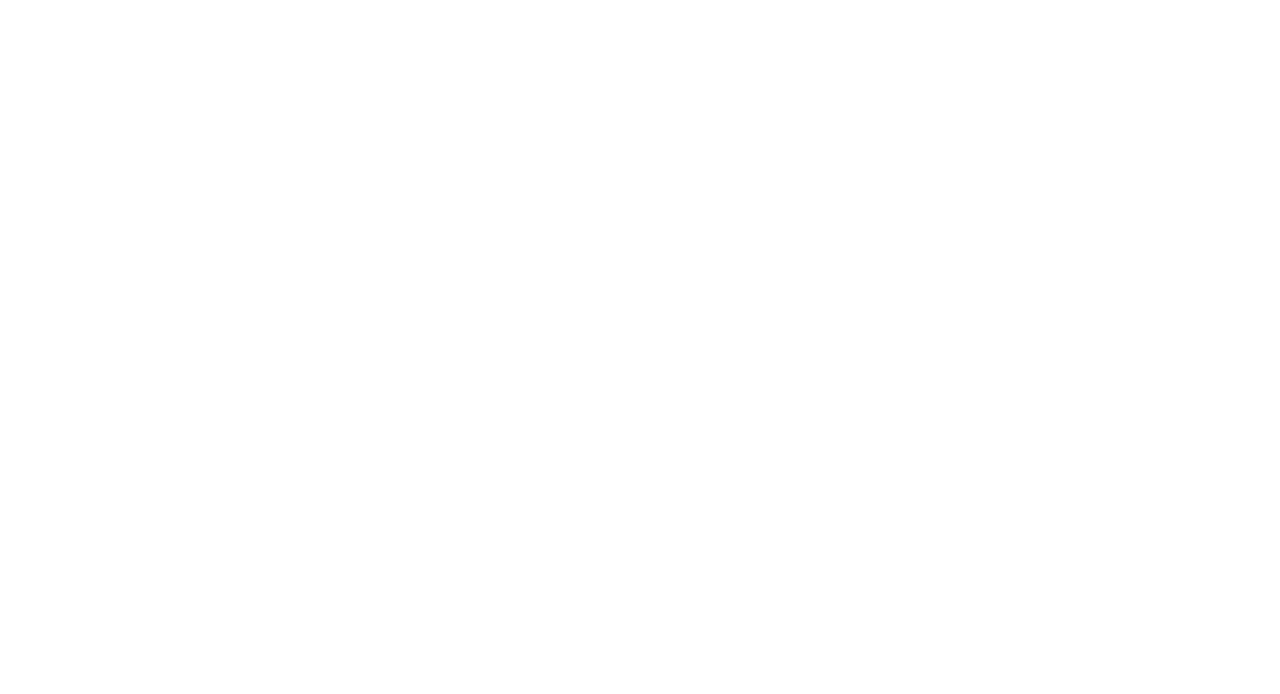
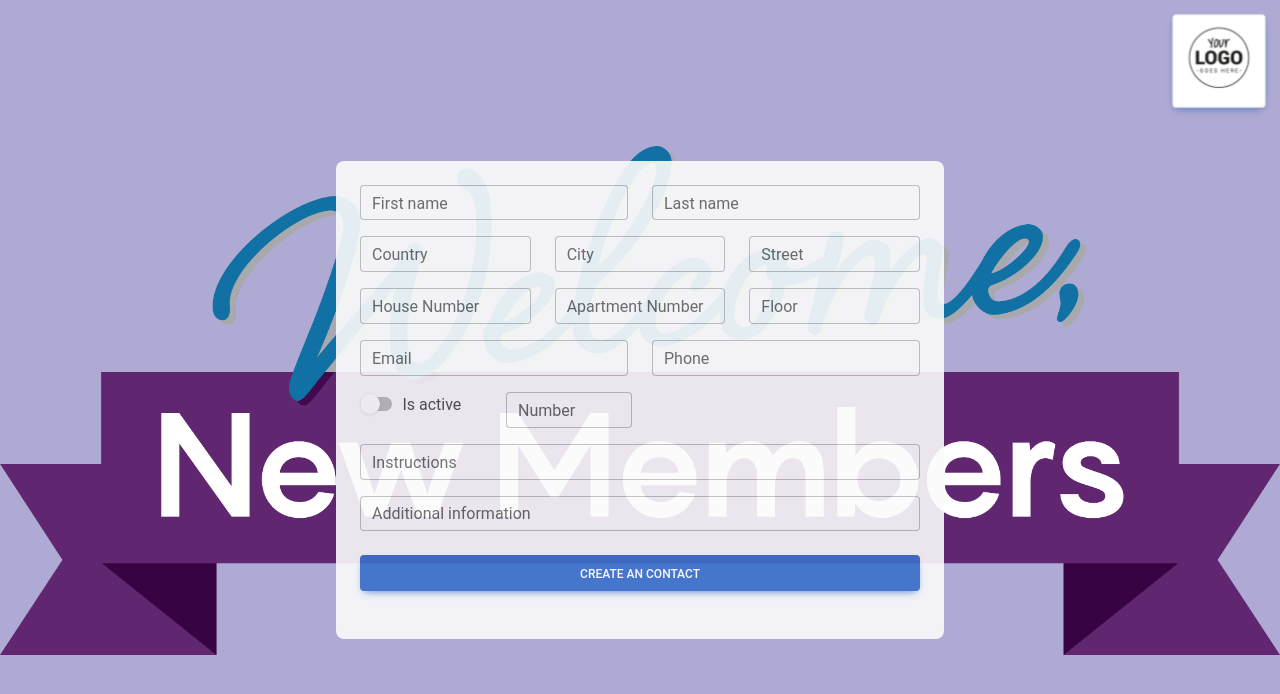
Before and after one commit to MikyViz/zdaka_sis, a React (Vite) app: page /account/contacts in a window 1280 px wide. Before the commit this address had no page. Shown: the top 694 px of the page. Built offline with nearby package versions, Linux system fonts and the light colour scheme; sample sign-in values are in the browser's storage.

Commit message:
token save & contact create reqwest

```diff
--- a/package.json
+++ b/package.json
@@ -20,6 +20,7 @@
     "react-bootstrap": "^2.10.7",
     "react-dom": "^18.3.1",
     "react-router-dom": "^7.0.2",
+    "react-webgl-trails": "^0.0.5",
     "uuid": "^11.0.3"
   },
   "devDependencies": {
--- a/src/App.jsx
+++ b/src/App.jsx
@@ -3,13 +3,13 @@ import 'bootstrap/dist/css/bootstrap.min.css';
 import '@fortawesome/fontawesome-free/css/all.min.css';
 import { BrowserRouter as Router, Routes, Route } from 'react-router-dom';
 
-import Login from './components/Login';
+import Login from './pages/Login';
 import Registration from './pages/Registration';
 import SideNavbar from './components/SideNavbar';
 import ContactForm from './components/ContactForm';
 import Contacts from './pages/Contacts';
-import Acount from './pages/Acount';
-import Dashboard from './pages/Dashbodr';
+import Account from './pages/Account';
+import Dashboard from './pages/Dashboard';
 
 function App() {
   return (
@@ -22,7 +22,7 @@ function App() {
         <Route path="/sidenavbar" element={<SideNavbar />} />
         <Route path="/userform" element={<ContactForm />} />
 
-        <Route path="/acount" element={<Acount />}>
+        <Route path="/account" element={<Account />}>
           <Route index element={<Dashboard />} />
           <Route path="contacts" element={<Contacts />} />
         </Route>
--- a/src/components/ContactForm.jsx
+++ b/src/components/ContactForm.jsx
@@ -1,4 +1,4 @@
-import React from 'react';
+import { useState, useImperativeHandle, forwardRef } from 'react';
 import {
   MDBRow,
   MDBCol,
@@ -11,94 +11,105 @@ import {
   MDBBtnGroup,
 } from 'mdb-react-ui-kit';
 
-export default function ContactsForm(props) {
+const ContactForm = function (props) {
+  const [formData, setFormData] = useState({
+    firstName: '',
+    lastName: '',
+    country: '',
+    city: '',
+    street: '',
+    houseNum: '',
+    apt: '',
+    email: '',
+    floor: '',
+    cellPhone: '',
+    number: '',
+    isActive: false,
+    instructions: '',
+    additionalInfo: '',
+  });
+
+  const handleChange = (e) => {
+    const { id, value, checked, type } = e.target;
+    setFormData((prevData) => ({
+      ...prevData,
+      [id]: type === 'checkbox' ? !checked : value,    }));
+    console.log(formData);
+  };
+
+  const handleSubmit = (e) => {
+    e.preventDefault();
+    props.req(formData);
+  };
+
   return (
-    <MDBContainer fluid className = {`${props.styleClass} p-4 bg-light bg-gradient overflow-hidden`}>
+    <MDBContainer fluid className={`${props.styleClass} p-4 bg-light bg-gradient overflow-hidden`}>
       <form>
         <MDBRow className="mb-3">
           <MDBCol md="6">
-            <MDBInput id="first-name" label="First name" />
+            <MDBInput id="firstName" label="First name" onChange={handleChange} />
           </MDBCol>
           <MDBCol md="6">
-            <MDBInput id="last-name" label="Last name" />
+            <MDBInput id="lastName" label="Last name" onChange={handleChange} />
           </MDBCol>
         </MDBRow>
         <MDBRow className="mb-3">
           <MDBCol md="4">
-            <MDBInput id="country" label="Country" />
+            <MDBInput id="country" label="Country" onChange={handleChange} />
           </MDBCol>
           <MDBCol md="4">
-            <MDBInput id="city" label="City" />
+            <MDBInput id="city" label="City" onChange={handleChange} />
           </MDBCol>
           {/*           // TODO: Add neighborhood form */}
           <MDBCol md="4">
-            <MDBInput id="street" label="Street" />
+            <MDBInput id="street" label="Street" onChange={handleChange} />
           </MDBCol>
         </MDBRow>
         <MDBRow className="mb-3">
           <MDBCol md="4">
-            <MDBInput id="house-number" label="House Number" />
+            <MDBInput id="houseNum" label="House Number" onChange={handleChange} />
           </MDBCol>
           <MDBCol md="4">
-            <MDBInput id="apartment-number" label="Apartment Number" />
+            <MDBInput id="apt" label="Apartment Number" onChange={handleChange} />
           </MDBCol>
           <MDBCol md="4">
-            <MDBInput id="floor" label="Floor" />
+            <MDBInput id="floor" label="Floor" onChange={handleChange} />
           </MDBCol>
         </MDBRow>
         <MDBRow className="mb-3">
           <MDBCol md="6">
-            <MDBInput type="email" id="email" label="Email" />
+            <MDBInput type="email" id="email" label="Email" onChange={handleChange} />
           </MDBCol>
           <MDBCol md="6">
-            <MDBInput type="tel" id="phone" label="Phone" />
+            <MDBInput type="tel" id="cellPhone" label="Phone" onChange={handleChange} />
           </MDBCol>
         </MDBRow>
         <MDBRow className="mb-3">
-          <MDBCol md="12">
-            <MDBSwitch defaultChecked id="is-active" label="Is active" />
+          <MDBCol md="3">
+          {/* //TODO repair */}
+            <MDBSwitch id="isActive" label="Is active" onChange={handleChange} />
+          </MDBCol>
+          <MDBCol md="3" className="form-outline" data-mdb-input-init style={{ maxWidth: "150px" }}>
+            <MDBInput type="number" label="Number" id="number" className="form-control" onChange={handleChange} />
           </MDBCol>
         </MDBRow>
-        <MDBBtnGroup className="mb-3">
-          <MDBRadio
-            btn
-            btnColor="secondary"
-            id="pay-program-1"
-            name="options"
-            wrapperTag="span"
-            label="Pay program 1"
-          />
-          <MDBRadio
-            btn
-            btnColor="secondary"
-            id="pay-program-2"
-            name="options"
-            wrapperClass="mx-2"
-            wrapperTag="span"
-            label="Pay program 2"
-          />
-          <MDBRadio
-            btn
-            btnColor="secondary"
-            id="pay-program-3"
-            name="options"
-            wrapperTag="span"
-            label="Pay program 3"
-          />
-        </MDBBtnGroup>
-        <MDBInput className="mb-3" id="instructions" label="Instructions" />
+
+        <MDBInput className="mb-3" id="instructions" label="Instructions" onChange={handleChange} />
         <MDBInput
           wrapperClass="mb-4"
-          textarea
-          id="additional-info"
+          type='textarea'
+          id="additionalInfo"
           rows={4}
           label="Additional information"
+          onChange={handleChange}
         />
 
-        <MDBBtn className="mb-4" type="submit" block>
-          Create an account
+        <MDBBtn className="mb-4" block onClick={handleSubmit}>
+          {props.btnText}
         </MDBBtn>
       </form>
     </MDBContainer>
   );
-}
+};
+
+export default ContactForm
--- a/src/components/SideNavbar.jsx
+++ b/src/components/SideNavbar.jsx
@@ -2,10 +2,18 @@ import React, { useEffect } from 'react';
 import 'bootstrap/dist/css/bootstrap.min.css';
 import 'bootstrap/dist/js/bootstrap.bundle.min';
 import '../styles/sideNavbar.css';
-import { Link } from 'react-router-dom';
+import { Link, useNavigate } from 'react-router-dom';
 import logoPH from '../assets/your-logo-goes-here.gif';
 
 export default function Sidebar(props) {
+  const navigate = useNavigate();
+
+  const logout = (e) => {
+    e.stopPropagation()
+    localStorage.removeItem('token')
+    navigate('/')
+
+  }
   return (
     <div id="sideNavbar" className="d-flex flex-column align-items-center">
       <button
@@ -18,7 +26,7 @@ export default function Sidebar(props) {
         {/*         <span style={{fontSize: "30px"}}>🫎</span>👇 */}
         <img
           src={logoPH}
-          className="rounded mx-auto d-block img-thumbnail d-block"
+          className="rounded mx-auto d-block img-thumbnail"
           alt="Logo"
           style={{ maxHeight: '90px' }}
         />
@@ -48,67 +56,71 @@ export default function Sidebar(props) {
           </h5>
         </div>
         <div className="offcanvas-body">
-          <div class="list-group list-group-light">
-            <a
-              href="#"
+          <div className="list-group list-group-light">
+            <p className="list-group-item list-group-item-action px-3 border-0 fs-4"
+              onClick={logout}>
+              <i className="fa fa-sign-out fa-2x" aria-hidden="true"></i> התנתקות
+            </p>
+            <Link
+              to="#"
               className="list-group-item list-group-item-action px-3 border-0"
             >
               <i className="bi bi-house-door fs-2"></i>
               <span className="fs-4">עמוד ראשי </span>
-            </a>
-            <a
-              href="/acount/contacts"
+            </Link>
+            <Link
+              to="/account/contacts"
               className="list-group-item list-group-item-action px-3 border-0"
             >
               <i className="bi bi-person-rolodex fs-2"></i>
               <span className="fs-4"> אנשי קשר </span>
-            </a>
-            <a
-              href="#"
+            </Link>
+            <Link
+              to="#"
               className="list-group-item list-group-item-action px-3 border-0"
             >
               <i className="bi bi-cash-coin fs-2"></i>
               <span className="fs-4">דוח תרומות </span>
-            </a>
+            </Link>
             {/*             {props.user?.isAdmin && ( */}
             {/*               <> */}
-                <a
-                  href="#"
+            <Link
+              to="#"
               className="list-group-item list-group-item-action px-3 border-0"
             >
               <i className="bi bi-file-earmark-person fs-2"></i>
               <span className="fs-4"> דוח גבאים </span>
-                </a>
-                <a
-                  href="#"
+            </Link>
+            <Link
+              to="#"
               className="list-group-item list-group-item-action px-3 border-0"
             >
               <i className="bi bi-buildings fs-2"></i>
               <span className="fs-4">דוח ערים </span>
-                </a>
+            </Link>
             {/*               </> */}
             {/*             )} */}
-            <a
-              href="#"
+            <Link
+              to="#"
               className="list-group-item list-group-item-action px-3 border-0"
             >
               <i className="bi bi-filetype-exe fs-2"></i>
               <span className="fs-4"> הפקת דוחות </span>
-            </a>
-            <a
-              href="#"
+            </Link>
+            <Link
+              to="#"
               className="list-group-item list-group-item-action px-3 border-0"
             >
               <i className="bi bi-telephone fs-2"></i>
               <span className="fs-4">ניהול מערכת טלפוני </span>
-            </a>
-            <a
-              href="#"
+            </Link>
+            <Link
+              to="#"
               className="list-group-item list-group-item-action px-3 border-0"
             >
               <i className="bi bi-clock-history fs-2"></i>
               <span className="fs-4">היסטוריה </span>
-            </a>
+            </Link>
           </div>
         </div>
       </div>
--- /dev/null
+++ b/src/pages/Account.jsx
@@ -0,0 +1,22 @@
+import { Outlet, useNavigate } from 'react-router-dom';
+import { useEffect } from 'react';
+
+import SideNavbar from '../components/SideNavbar.jsx'
+import Dashboard from './Dashboard.jsx'
+import Contacts from './Contacts.jsx'
+
+export default function Account() {
+    const navigate = useNavigate();
+
+    useEffect(()=>{
+        const token = localStorage.getItem('token');
+        if(!token) navigate('/')
+    }, [navigate])
+
+    return (
+        <>
+            <SideNavbar />
+            <Outlet />
+        </>
+    );
+}
--- a/src/pages/Contacts.jsx
+++ b/src/pages/Contacts.jsx
@@ -1,12 +1,38 @@
-import React from "react"
+import React, { useRef } from 'react';
+import axios from 'axios';
 import ContactForm from '../components/ContactForm'
 import '../styles/contacts.css'
+import { v4 as uuidv4 } from 'uuid';
+
 
 export default function Contacts() {
-  return(
-  <div className="wrapper d-flex flex-row justify-content-evenly">
-    <div className="w-50 p-3 ">
-      <ContactForm styleClass='rounded-3 opacity-90'/>
-    </div>
-  </div>)
+  const createFormRef = useRef();
+  const createReq = async (formData) => {
+    try {
+      // const Id = uuidv4();
+      // formData.Id = Id;
+      const dataWithId = { ...formData, Id: uuidv4() };
+      console.log(dataWithId);
+      if (localStorage.getItem('token')) {
+        const createResponse = await axios.post('http://localhost:8080/users/', dataWithId, {
+          headers: {
+            'authorization': `Bearer ${localStorage.getItem('token')}`,
+          }
+        });
+      }else console.log( '🐌');
+
+      console.log('Response from server:', createResponse?.data);
+    } catch (error) {
+      console.error('Error sending data to server:', error);
+    }
+  };
+  return (
+    <div className="wrapper d-flex flex-column align-items-center justify-content-center">
+      <div className="w-50 p-3 ">
+        <ContactForm
+        req = {createReq}
+        btnText = 'Create an contact'
+        styleClass='rounded-3 opacity-90' />
+      </div>
+    </div>)
 };
--- a/src/styles/sideNavbar.css
+++ b/src/styles/sideNavbar.css
@@ -12,4 +12,5 @@
 
 .pulsing-button {
   animation: pulse 2s infinite;
+  position: absolute;
 }
```
Also changed, not shown: src/pages/Acount.jsx (deleted, +0 -14 lines), src/pages/Login.jsx (renamed from src/components/Login.jsx, +24 -15 lines), src/pages/Dashboard.jsx (renamed from src/pages/Dashbodr.jsx), 1 other file (tests, documents, lock files or other folders). Lines whose indentation alone changed are shown as unchanged.
